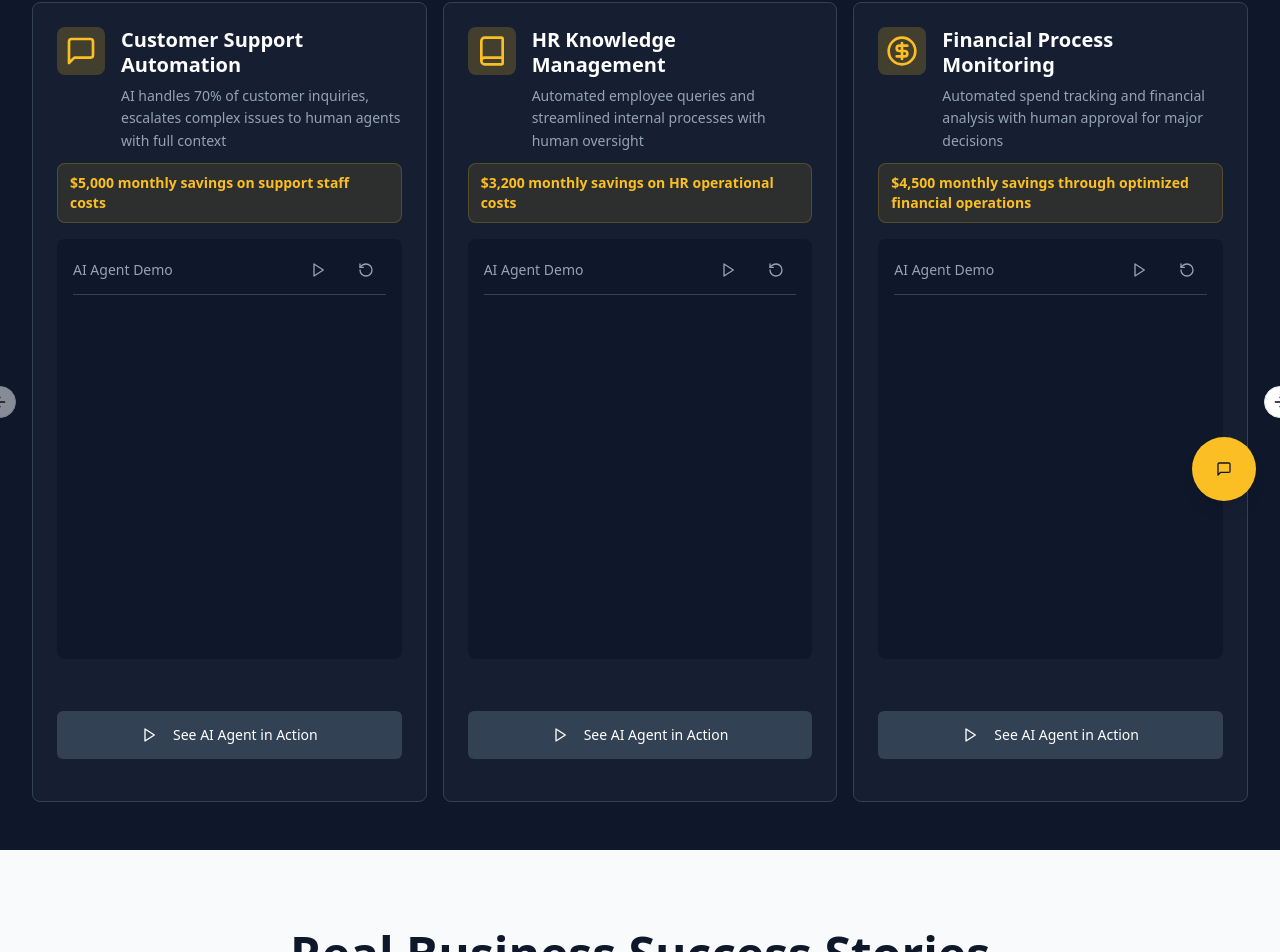
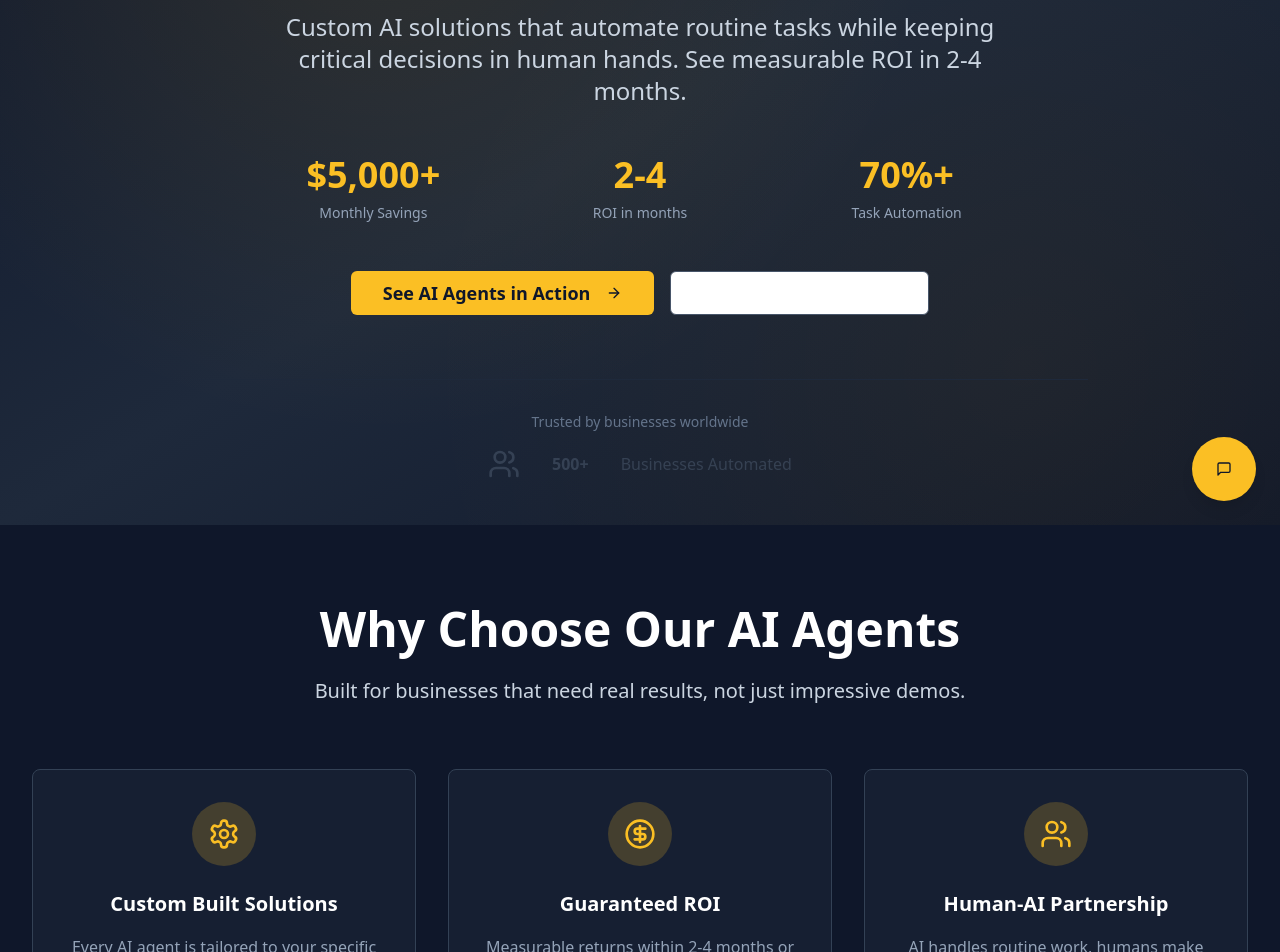
Before and after one commit to Abrosmaan/amber-ai-automator, a React (Vite) app: page / in a window 1280 px wide. Shown: the part 275-1227 px from the top of the page. Built offline with nearby package versions, Linux system fonts and the light colour scheme.

Commit message:
Fix: Implement full website translation
Ensured all text content across the website, including dynamic elements, translates to Russian when the language switcher is toggled.

```diff
--- a/src/contexts/LanguageContext.tsx
+++ b/src/contexts/LanguageContext.tsx
@@ -18,8 +18,28 @@ const translations = {
     'nav.contact': 'Contact',
     'nav.consultation': 'Get Consultation',
 
+    // Hero Section
+    'hero.title': 'AI Agents That Work While You Focus on Growth',
+    'hero.subtitle': 'Custom AI solutions that automate routine tasks while keeping critical decisions in human hands. See measurable ROI in 2-4 months.',
+    'hero.cta.primary': 'See AI Agents in Action',
+    'hero.cta.secondary': 'Talk to AI Specialist',
+    'stats.savings': 'Monthly Savings',
+    'stats.roi': 'ROI in',
+    'stats.months': 'months',
+    'stats.automation': 'Task Automation',
+
+    // Why Choose Us Section
+    'why.title': 'Why Choose Our AI Agents',
+    'why.subtitle': 'Built for businesses that need real results, not just impressive demos.',
+    'why.custom.title': 'Custom Built Solutions',
+    'why.custom.description': 'Every AI agent is tailored to your specific business processes and requirements.',
+    'why.roi.title': 'Guaranteed ROI',
+    'why.roi.description': 'Measurable returns within 2-4 months or we refine the solution at no extra cost.',
+    'why.human.title': 'Human-AI Partnership',
+    'why.human.description': 'AI handles routine work, humans make critical decisions. Perfect balance for business growth.',
+
     // Showcase Section
-    'showcase.title': 'AI Agents in Action',
+    'showcase.title': 'AI Agent Demo',
     'showcase.subtitle': 'Watch real business scenarios where our AI Agents handle routine tasks while keeping critical decisions in human hands. Each demonstration shows measurable ROI and practical implementation.',
 
     'showcase.support.title': 'Customer Support Automation',
@@ -47,7 +67,7 @@ const translations = {
     'showcase.scheduling.roi': '$2,800 monthly savings on administrative costs',
 
     // ROI Section
-    'roi.title': 'Measurable Business Impact',
+    'roi.title': 'Real Business Success Stories',
     'roi.subtitle': 'Our AI Agents deliver concrete, trackable results that directly impact your bottom line.',
 
     'roi.savings.title': 'Monthly Cost Savings',
@@ -109,8 +129,28 @@ const translations = {
     'nav.contact': 'Контакты',
     'nav.consultation': 'Получить консультацию',
 
+    // Hero Section
+    'hero.title': 'ИИ-агенты работают, пока вы фокусируетесь на росте',
+    'hero.subtitle': 'Индивидуальные ИИ-решения, которые автоматизируют рутинные задачи, оставляя критические решения за людьми. Измеримая окупаемость через 2-4 месяца.',
+    'hero.cta.primary': 'Посмотреть ИИ-агентов в действии',
+    'hero.cta.secondary': 'Поговорить со специалистом по ИИ',
+    'stats.savings': 'Месячная экономия',
+    'stats.roi': 'Окупаемость за',
+    'stats.months': 'месяцев',
+    'stats.automation': 'Автоматизация задач',
+
+    // Why Choose Us Section
+    'why.title': 'Почему выбирают наших ИИ-агентов',
+    'why.subtitle': 'Созданы для бизнеса, которому нужны реальные результаты, а не просто впечатляющие демо.',
+    'why.custom.title': 'Индивидуальные решения',
+    'why.custom.description': 'Каждый ИИ-агент настроен под ваши конкретные бизнес-процессы и требования.',
+    'why.roi.title': 'Гарантированная окупаемость',
+    'why.roi.description': 'Измеримая отдача в течение 2-4 месяцев или мы улучшим решение без доплат.',
+    'why.human.title': 'Партнерство человека и ИИ',
+    'why.human.description': 'ИИ выполняет рутинную работу, люди принимают критические решения. Идеальный баланс для роста бизнеса.',
+
     // Showcase Section
-    'showcase.title': 'ИИ-агенты в действии',
+    'showcase.title': 'Демо ИИ-агентов',
     'showcase.subtitle': 'Смотрите реальные бизнес-сценарии, где наши ИИ-агенты выполняют рутинные задачи, оставляя критические решения за людьми. Каждая демонстрация показывает измеримую окупаемость и практическую реализацию.',
 
     'showcase.support.title': 'Автоматизация поддержки клиентов',
@@ -138,7 +178,7 @@ const translations = {
     'showcase.scheduling.roi': '₽195,000 месячной экономии на административных расходах',
 
     // ROI Section
-    'roi.title': 'Измеримое влияние на бизнес',
+    'roi.title': 'Реальные истории успеха бизнеса',
     'roi.subtitle': 'Наши ИИ-агенты обеспечивают конкретные, отслеживаемые результаты, которые напрямую влияют на вашу прибыль.',
 
     'roi.savings.title': 'Месячная экономия затрат',
--- a/src/pages/Index.tsx
+++ b/src/pages/Index.tsx
@@ -2,8 +2,11 @@
 import React from 'react';
 import { LanguageProvider } from '@/contexts/LanguageContext';
 import Header from '@/components/Header';
+import HeroSection from '@/components/HeroSection';
+import WhyChooseUsSection from '@/components/WhyChooseUsSection';
 import ShowcaseSection from '@/components/ShowcaseSection';
 import CTASection from '@/components/CTASection';
+import Footer from '@/components/Footer';
 import AIChat from '@/components/AIChat';
 
 const Index = () => {
@@ -11,8 +14,11 @@ const Index = () => {
     <LanguageProvider>
       <div className="min-h-screen bg-slate-900">
         <Header />
+        <HeroSection />
+        <WhyChooseUsSection />
         <ShowcaseSection />
         <CTASection />
+        <Footer />
         <AIChat />
       </div>
     </LanguageProvider>
```
